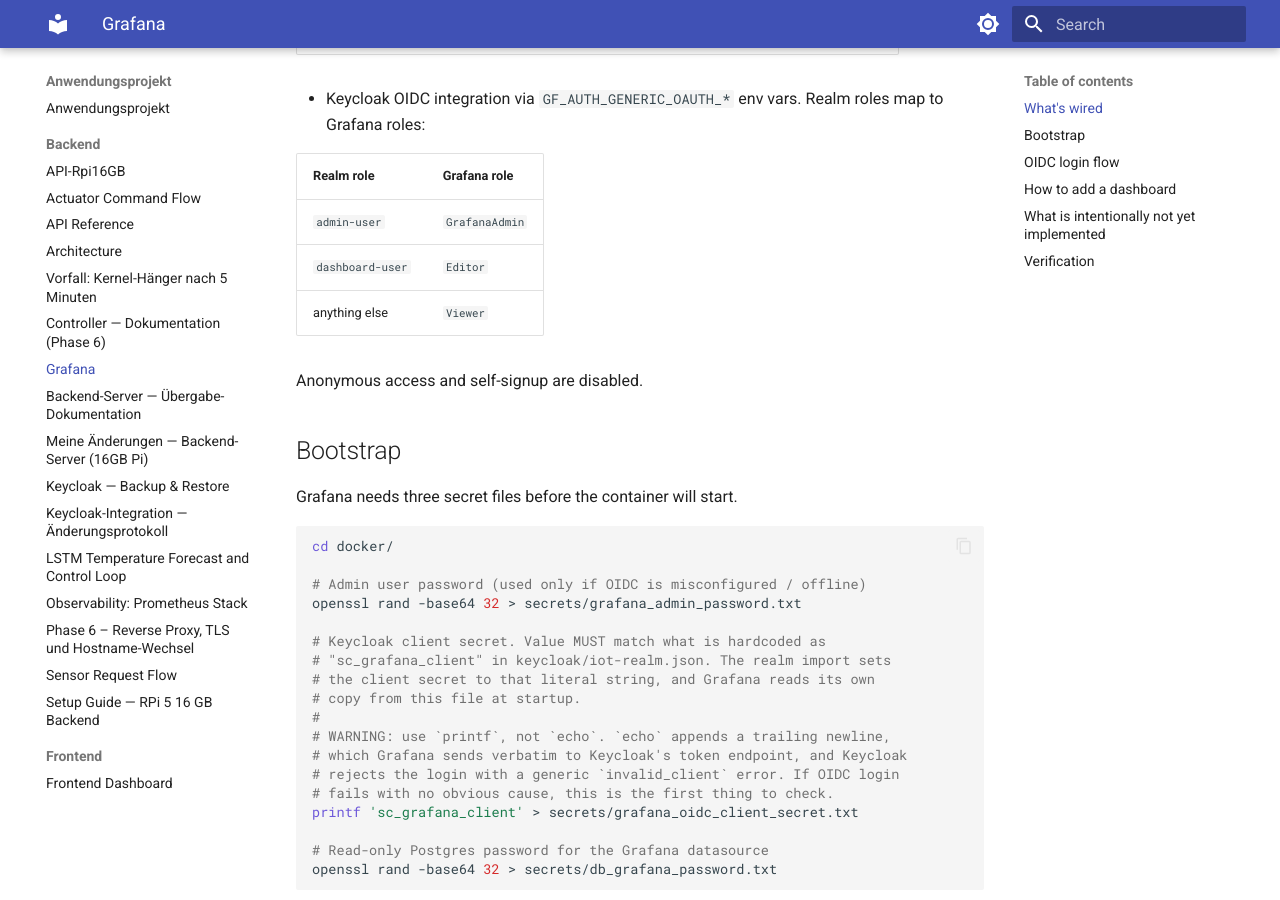
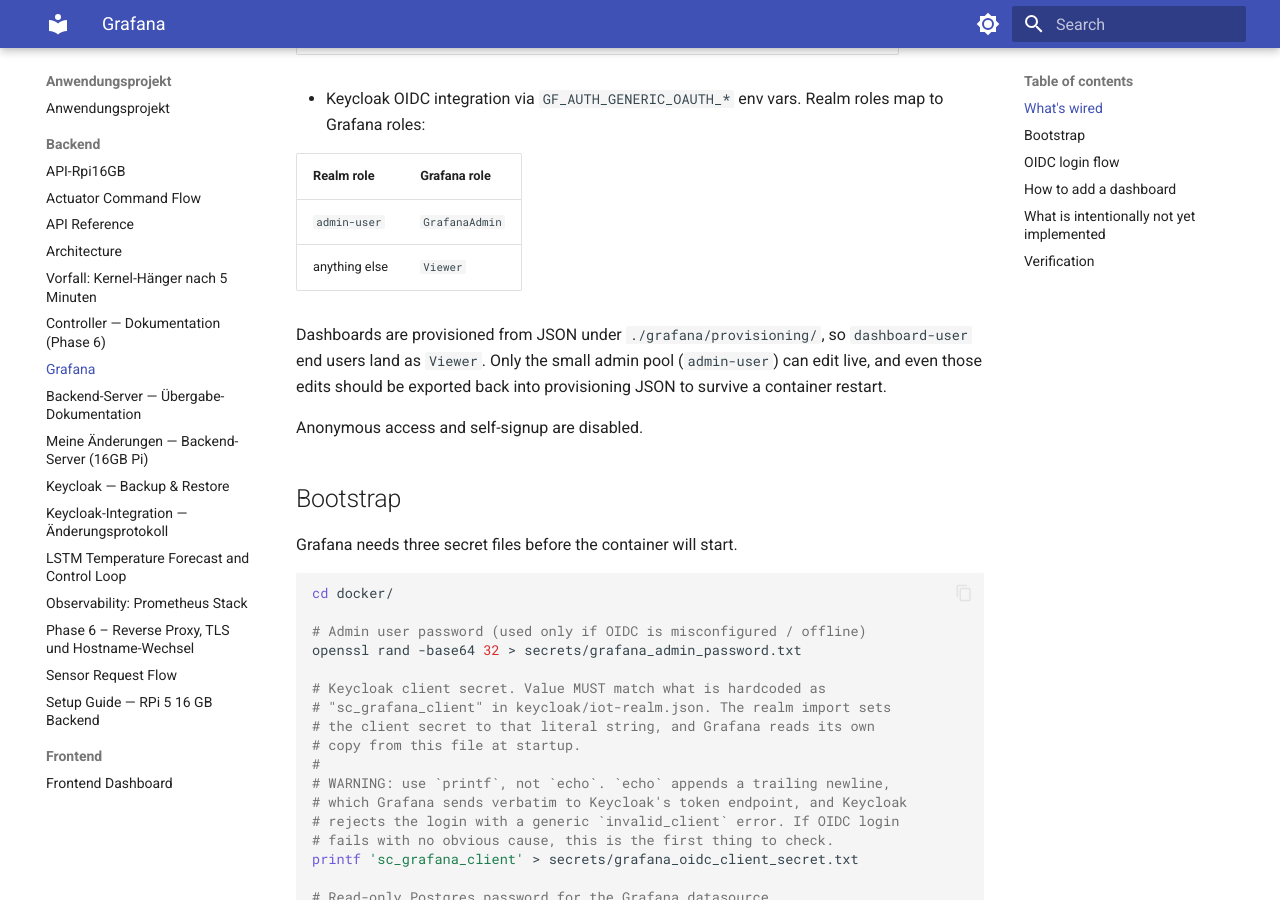
Before and after one commit to Just-Martin-Really/API-Rpi16GB, an MkDocs documentation site: the page built from docs/backend/grafana.md, in a window 1280 px wide and 900 px high, scrolled down 772 px. Built offline with MkDocs 1.6.1 and Material for MkDocs 9.7.7, drawn with Linux system fonts in a browser that asks for light colours.

Commit message:
chore(compose): drop keycloak host port and demote dashboard-user in grafana
Two related security defaults. (1) The 8080:8080 mapping on the keycloak
service published the admin console straight to the host, bypassing
nginx + ModSecurity, the subnet allowlist and the rate-limit zone.
Drop it; emergency local debugging can re-add it as
127.0.0.1:8080:8080.

(2) Grafana role mapping made every dashboard-user an Editor, so any
authenticated end user could persist dashboard edits. Dashboards are
already provisioned from JSON, so live edits would be lost on restart
anyway. Demote dashboard-user to Viewer and keep admin-user as
GrafanaAdmin for the small admin pool. Update grafana.md to match.

```diff
--- a/docs/backend/grafana.md
+++ b/docs/backend/grafana.md
@@ -29,8 +29,12 @@
   | Realm role        | Grafana role  |
   |-------------------|---------------|
   | `admin-user`      | `GrafanaAdmin`|
-  | `dashboard-user`  | `Editor`      |
   | anything else     | `Viewer`      |
+
+  Dashboards are provisioned from JSON under `./grafana/provisioning/`, so
+  `dashboard-user` end users land as `Viewer`. Only the small admin pool
+  (`admin-user`) can edit live, and even those edits should be exported
+  back into provisioning JSON to survive a container restart.
 
   Anonymous access and self-signup are disabled.
 
```
Also changed, not shown: 1 other file.
